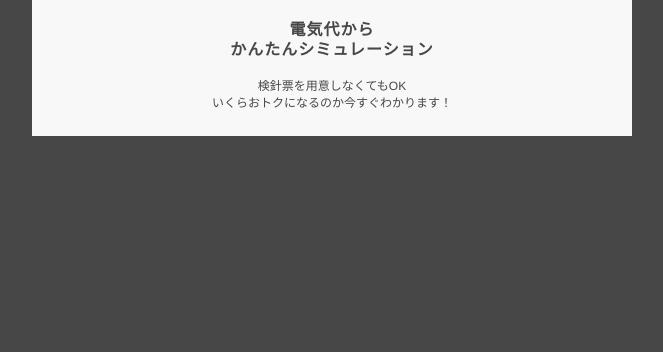
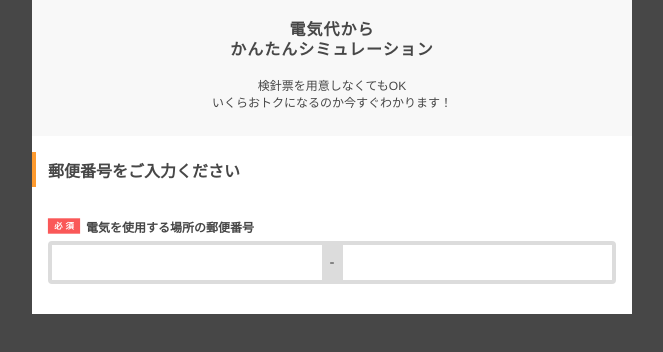
Before and after one commit to enechange/coding-challenge, a Vue app in the folder frontend_challenge_2/challenges/kenji_kawanobe/: page / in a window 1280 px wide. Shown: the top 352 px of the page, without its empty margins (308-971 px from the left). Built offline with nearby package versions, Linux system fonts and the light colour scheme.

Commit message:
郵便番号の入力フォームを実装

```diff
--- /dev/null
+++ b/frontend_challenge_2/challenges/kenji_kawanobe/src/components/atoms/BErrorMessage.vue
@@ -0,0 +1,33 @@
+<template>
+  <div class="error_message">
+    <div class="error_message_icon">
+      <i class="fas fa-exclamation-triangle"></i>
+    </div>
+    <p><slot name="message"></slot></p>
+  </div>
+</template>
+
+<script lang="ts">
+import { Component, Vue, Prop } from "vue-property-decorator";
+
+@Component
+export default class BErrorMessage extends Vue {
+  @Prop({ type: Boolean, default: false }) isRequired!: boolean;
+}
+</script>
+
+<style scoped lang="scss">
+.error_message {
+  display: flex;
+  border-radius: 0.4rem;
+  background: $required;
+  color: $white;
+  align-items: center;
+  padding: 0rem 1rem;
+  margin: 1.2rem 0;
+
+  &_icon {
+    margin-right: 0.5rem;
+  }
+}
+</style>
--- /dev/null
+++ b/frontend_challenge_2/challenges/kenji_kawanobe/src/components/atoms/BHeading.vue
@@ -0,0 +1,24 @@
+<template>
+  <span class="heading">
+    <slot name="heading"></slot>
+  </span>
+</template>
+
+<script lang="ts">
+import { Component, Vue } from "vue-property-decorator";
+
+@Component
+export default class BHeading extends Vue {}
+</script>
+
+<style scoped lang="scss">
+.heading {
+  display: flex;
+  font-weight: bold;
+  border-left: 0.4rem solid $orange;
+  font-size: 1.6rem;
+  padding-left: 1.2rem;
+  height: 3.5rem;
+  align-items: center;
+}
+</style>
--- /dev/null
+++ b/frontend_challenge_2/challenges/kenji_kawanobe/src/components/atoms/BLabel.vue
@@ -0,0 +1,44 @@
+<template>
+  <span class="label" :class="{ required: isRequired }">
+    <slot name="label"></slot>
+  </span>
+</template>
+
+<script lang="ts">
+import { Component, Vue, Prop } from "vue-property-decorator";
+
+@Component
+export default class BLabel extends Vue {
+  @Prop({ type: Boolean, default: false }) isRequired!: boolean;
+}
+</script>
+
+<style scoped lang="scss">
+.label {
+  font-weight: bold;
+  display: flex;
+  margin: 0.4rem 0rem;
+  font-size: 1.2rem;
+  align-items: center;
+}
+.required {
+  &::before {
+    content: "必須";
+    text-align: center;
+    color: $white;
+    background: $required;
+    margin-right: -0.8rem;
+    padding: 0.2rem 0.5rem;
+    font-size: 1.2rem;
+    line-height: 1.8rem;
+    letter-spacing: 0.4rem;
+    text-indent: 0.4rem;
+    transform: scale(0.7) translateX(-1rem);
+    // 各ブラウザに対応するため以下を設定
+    -webkit-transform: scale(0.7) translateX(-1rem);
+    -moz-transform: scale(0.7) translateX(-1rem);
+    -ms-transform: scale(0.7) translateX(-1rem);
+    -o-transform: scale(0.7) translateX(-1rem);
+  }
+}
+</style>
--- /dev/null
+++ b/frontend_challenge_2/challenges/kenji_kawanobe/src/components/atoms/BZipCodeInput.vue
@@ -0,0 +1,45 @@
+<template>
+  <div class="base-zipcode atom-input">
+    <input maxlength="3" v-model="inputFirstZipCode" />
+    <div class="base-zipcode_hyphen">-</div>
+    <input maxlength="4" v-model="inputSecondZipCode" />
+  </div>
+</template>
+
+<script lang="ts">
+import { Component, Vue, Prop } from "vue-property-decorator";
+import { halfWidthNumber } from "@/util/stringUtil";
+
+@Component
+export default class BZipCodeInput extends Vue {
+  @Prop({ type: String, required: true }) firstZipCode!: string;
+  @Prop({ type: String, required: true }) secondZipCode!: string;
+
+  get inputFirstZipCode(): string {
+    return this.firstZipCode;
+  }
+  set inputFirstZipCode(v: string) {
+    this.$emit("update:firstZipCode", halfWidthNumber(v));
+  }
+
+  get inputSecondZipCode(): string {
+    return this.secondZipCode;
+  }
+  set inputSecondZipCode(v: string) {
+    this.$emit("update:secondZipCode", halfWidthNumber(v));
+  }
+}
+</script>
+
+<style scoped lang="scss">
+.base-zipcode {
+  > input {
+    text-align: center;
+  }
+  &_hyphen {
+    padding: 0.8rem;
+    font-size: 1.5rem;
+    background: $border;
+  }
+}
+</style>
--- /dev/null
+++ b/frontend_challenge_2/challenges/kenji_kawanobe/src/components/molecules/ZipCodeForm.vue
@@ -0,0 +1,43 @@
+<template>
+  <div>
+    <b-label :is-required="true">
+      <template v-slot:label>電気を使用する場所の郵便番号</template>
+    </b-label>
+
+    <b-zip-code-input
+      :firstZipCode.sync="simulationData.firstZipCode"
+      :secondZipCode.sync="simulationData.secondZipCode"
+    ></b-zip-code-input>
+    <b-error-message v-if="isError">
+      <template v-slot:message>サービスエリア対象外です。</template>
+    </b-error-message>
+  </div>
+</template>
+
+<script lang="ts">
+import { Component, Vue, Prop, Watch } from "vue-property-decorator";
+import { isValidZipCode } from "@/util/validationUtil";
+import { ISimulation } from "@/types";
+
+@Component({
+  components: {
+    BLabel: () => import("@/components/atoms/BLabel.vue"),
+    BZipCodeInput: () => import("@/components/atoms/BZipCodeInput.vue"),
+    BErrorMessage: () => import("@/components/atoms/BErrorMessage.vue"),
+  },
+})
+export default class ZipCodeForm extends Vue {
+  @Prop({ type: Object }) simulationData!: ISimulation;
+
+  isError = false;
+
+  @Watch("simulationData.firstZipCode")
+  @Watch("simulationData.secondZipCode")
+  check(): void {
+    this.isError = !isValidZipCode(
+      this.simulationData.firstZipCode,
+      this.simulationData.secondZipCode
+    );
+  }
+}
+</script>
--- /dev/null
+++ b/frontend_challenge_2/challenges/kenji_kawanobe/src/components/organisms/ZipCodeBox.vue
@@ -0,0 +1,25 @@
+<template>
+  <div>
+    <b-heading>
+      <template v-slot:heading>郵便番号をご入力ください</template>
+    </b-heading>
+    <div class="box-form">
+      <zip-code-form :simulationData="simulationData"></zip-code-form>
+    </div>
+  </div>
+</template>
+
+<script lang="ts">
+import { Component, Vue, Prop } from "vue-property-decorator";
+import { ISimulation } from "@/types";
+
+@Component({
+  components: {
+    BHeading: () => import("@/components/atoms/BHeading.vue"),
+    ZipCodeForm: () => import("@/components/molecules/ZipCodeForm.vue"),
+  },
+})
+export default class ZipCodeBox extends Vue {
+  @Prop({ type: Object }) simulationData!: ISimulation;
+}
+</script>
--- a/frontend_challenge_2/challenges/kenji_kawanobe/src/pages/SimulationPage.vue
+++ b/frontend_challenge_2/challenges/kenji_kawanobe/src/pages/SimulationPage.vue
@@ -2,16 +2,39 @@
   <div>
     <!-- ヘッダー -->
     <the-header></the-header>
+    <!-- 郵便番号 -->
+    <div class="simulation-box">
+      <zip-code-box :simulationData="simulationData"></zip-code-box>
+    </div>
   </div>
 </template>
 
 <script lang="ts">
 import { Component, Vue } from "vue-property-decorator";
+import { companyTypes, planTypes, ISimulation } from "@/types";
 
 @Component({
   components: {
     TheHeader: () => import("@/components/parts/TheHeader.vue"),
+    ZipCodeBox: () => import("@/components/organisms/ZipCodeBox.vue"),
   },
 })
-export default class SimulationPage extends Vue {}
+export default class SimulationPage extends Vue {
+  simulationData: ISimulation = {
+    firstZipCode: "",
+    secondZipCode: "",
+    company: companyTypes.UNSELECTED,
+    plan: planTypes.UNSELECTED,
+    amps: "",
+    pay: "",
+    email: "",
+  };
+}
 </script>
+<style scoped lang="scss">
+.simulation-box {
+  background: $white;
+  padding: 1.6rem 0 3rem 0;
+  margin-bottom: 2rem;
+}
+</style>
--- /dev/null
+++ b/frontend_challenge_2/challenges/kenji_kawanobe/src/util/stringUtil.ts
@@ -0,0 +1,6 @@
+// TODO: UT追加;
+export function halfWidthNumber(value: string): string {
+  return value.replace(/[０-９]/g, (s: string) => {
+    return String.fromCharCode(s.charCodeAt(0) - 0xfee0);
+  });
+}
--- /dev/null
+++ b/frontend_challenge_2/challenges/kenji_kawanobe/src/util/validationUtil.ts
@@ -0,0 +1,12 @@
+export function isValidZipCode(
+  firstZipCode: string,
+  secondZipCode: string
+): boolean {
+  return (
+    !isNaN(Number(firstZipCode)) &&
+    !isNaN(Number(secondZipCode)) &&
+    firstZipCode.length === 3 &&
+    (firstZipCode.slice(0, 1) === "1" || firstZipCode.slice(0, 1) === "5") &&
+    secondZipCode.length === 4
+  );
+}
```
